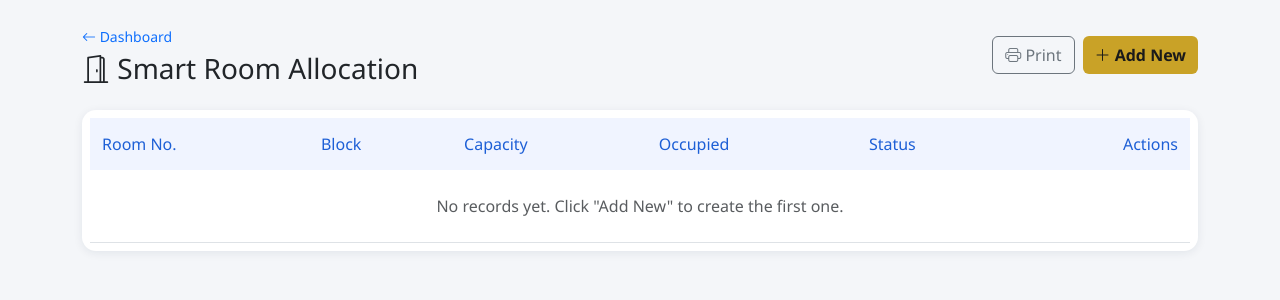
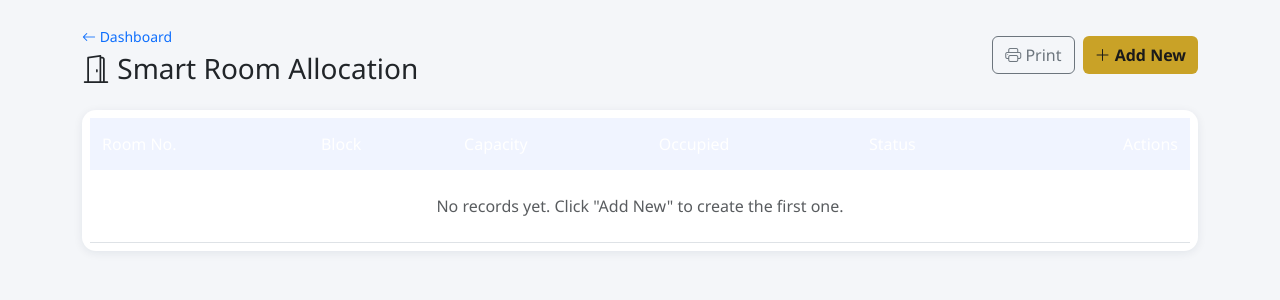
Before and after one commit to vishalmali9353-ops/kd-hostel-backend, a Flask app: page /admin/rooms in a window 1280 px wide. Shown: the part 64-364 px from the top of the page. Run offline with Flask 3, Linux system fonts and the light colour scheme; the visitor is signed in with stand-in values (Sample User, id 1); data that the repository does not hold is empty; some libraries are stand-ins or nearby versions.

Commit message:
Update style.css

```diff
--- a/static/css/style.css
+++ b/static/css/style.css
@@ -90,10 +90,10 @@ body {
   box-shadow: 0 2px 10px rgba(16, 42, 67, 0.08);
 }
 .table thead {
-  background: var(--kd-navy);
+  background: var(--kd-navy) !important;
 }
 .table thead th {
-  color: #fff;
+  color: #fff !important;
   font-weight: 500;
   border: none;
   padding: 0.9rem 0.75rem;
```
